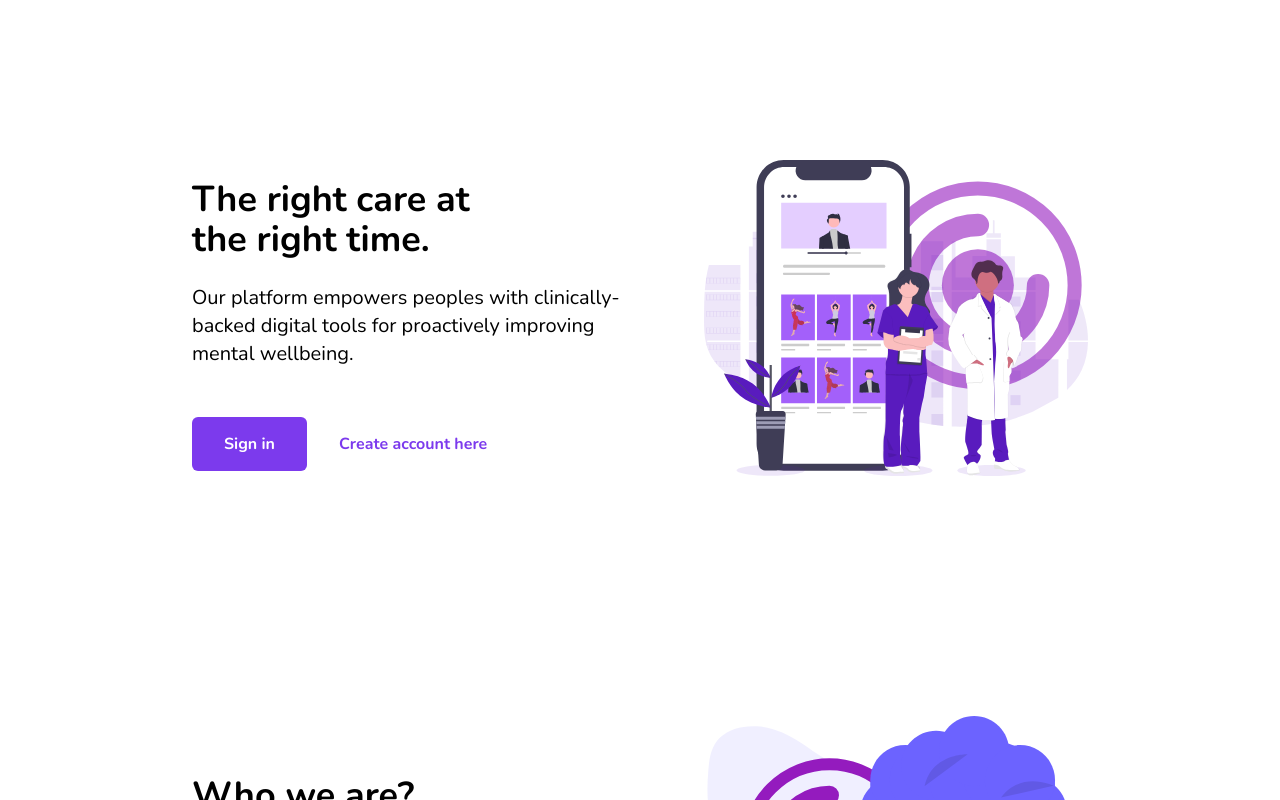
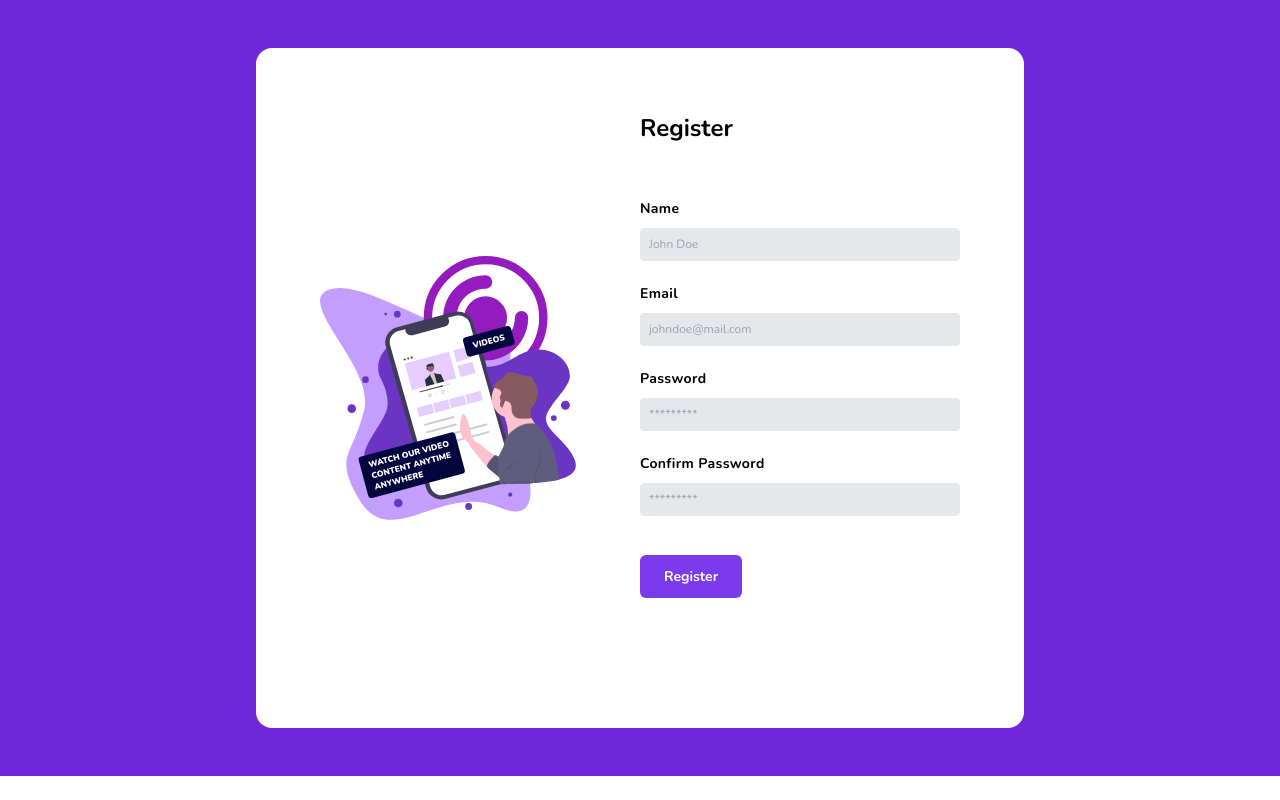
Before and after one commit to yeojaxr/GP2-GoCure, a React (Create React App) app: page / in a window 1280 px wide. Shown: the top 800 px of the page. Built offline with nearby package versions, Linux system fonts and the light colour scheme.

Commit message:
nambahin login dan register

```diff
--- a/src/App.jsx
+++ b/src/App.jsx
@@ -1,12 +1,16 @@
 import React from "react";
 import Article from "./pages/Article";
 import LandingPage from "./pages/LandingPage";
+import Login from "./pages/Login";
+import Register from "./pages/Register";
 
 function App() {
   return (
     <>
-      <LandingPage />
+      {/* <LandingPage /> */}
       {/* <Article /> */}
+      {/* <Login /> */}
+      <Register />
     </>
   );
 }
--- a/src/components/Form.jsx
+++ b/src/components/Form.jsx
@@ -1,9 +1,19 @@
 import React from 'react'
 
-const Form = () => {
+const Form = (props) => {
     return (
         <div>
+            <a href={props.url}>
+                <div className="flex flex-wrap pt-3">
+                    <div className="w-full">
+                        <label className="tracking-wide text-sm font-bold">
+                            {props.title}
+                        </label>
+                        <input className="text-gray-900 appearance-none block w-full bg-gray-200 border border-gray-200 rounded py-2 px-2 my-2 text-xs leading-tight focus:outline-none focus:bg-white focus:border-gray-500" placeholder={props.desc} />
+                    </div>
+                </div>
 
+            </a>
         </div>
     )
 }
--- /dev/null
+++ b/src/components/SmallButton.jsx
@@ -0,0 +1,16 @@
+import React from 'react'
+import { Link } from 'react-router-dom';
+
+const SmallButton = (props) => {
+    return (
+        <div>
+            <a href={props.url}>
+                <Link to="/" className="py-3 px-6 bg-purple-600 hover:bg-pink-600 rounded-md text-white text-sm font-bold">
+                    {props.title}
+                </Link>
+            </a>
+        </div>
+    )
+}
+
+export default SmallButton
--- a/src/pages/Login.jsx
+++ b/src/pages/Login.jsx
@@ -0,0 +1,30 @@
+import React from 'react'
+import Form from '../components/Form'
+import SmallButton from '../components/SmallButton'
+import LoginImg from '../images/home/video.svg'
+
+const Login = () => {
+    return (
+        <div className="bg-purple-700 h-screen">
+            <div className="px-64 py-12">
+                <div className="rounded-2xl bg-white h-full grid grid-cols-2">
+                    <img className="py-40 px-16" src={LoginImg} alt="" />
+                    <div className="pt-20 pr-16">
+                        <div className="pb-10 font-bold text-2xl">
+                            Sign In
+                        </div>
+                        <Form title="Email" desc="johndoe@mail.com" />
+                        <Form title="Password" desc="*********" />
+                        <div className="pt-10">
+                            <SmallButton title="Sign In" />
+                        </div>
+
+                    </div>
+                </div>
+
+            </div>
+        </div>
+    )
+}
+
+export default Login
--- a/src/pages/Register.jsx
+++ b/src/pages/Register.jsx
@@ -0,0 +1,32 @@
+import React from 'react'
+import Form from '../components/Form'
+import SmallButton from '../components/SmallButton'
+import LoginImg from '../images/home/video.svg'
+
+const Register = () => {
+    return (
+        <div className="bg-purple-700 h-full">
+            <div className="px-64 py-12">
+                <div className="rounded-2xl bg-white h-full grid grid-cols-2">
+                    <img className="py-52 px-16" src={LoginImg} alt="" />
+                    <div className="pt-16 pr-16">
+                        <div className="pb-10 font-bold text-2xl">
+                            Register
+                        </div>
+                        <Form title="Name" desc="John Doe" />
+                        <Form title="Email" desc="johndoe@mail.com" />
+                        <Form title="Password" desc="*********" />
+                        <Form title="Confirm Password" desc="*********" />
+                        <div className="pt-10">
+                            <SmallButton title="Register" />
+                        </div>
+
+                    </div>
+                </div>
+
+            </div>
+        </div>
+    )
+}
+
+export default Register
```
